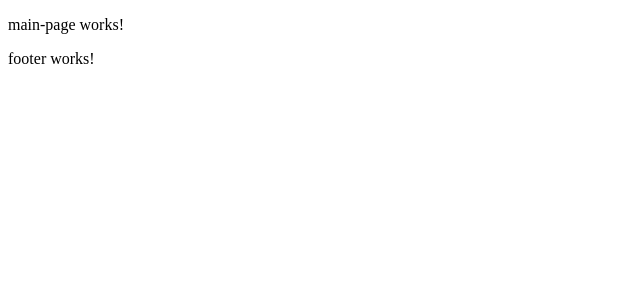
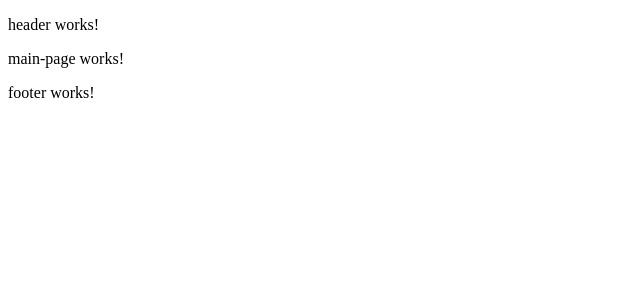
Before and after one commit to atereshkov/DiberWebClient, an Angular app: page / in a window 1280 px wide. Shown: the top 300 px of the page, without its empty margins (0-640 px from the left). Built offline with nearby package versions, Linux system fonts and the light colour scheme.

Commit message:
Added header component

```diff
--- a/src/app/app.component.html
+++ b/src/app/app.component.html
@@ -1,2 +1,3 @@
+<app-header></app-header>
 <router-outlet></router-outlet>
 <app-footer></app-footer>
--- a/src/app/app.module.ts
+++ b/src/app/app.module.ts
@@ -9,13 +9,15 @@ import { AppComponent } from './app.component';
 import { FooterComponent } from './components/footer/footer.component';
 import { MainPageComponent } from './components/main-page/main-page.component';
 import { PageNotFoundComponent } from './components/page-not-found/page-not-found.component';
+import { HeaderComponent } from './components/header/header.component';
 
 @NgModule({
   declarations: [
     AppComponent,
     FooterComponent,
     MainPageComponent,
-    PageNotFoundComponent
+    PageNotFoundComponent,
+    HeaderComponent
   ],
   imports: [
     BrowserModule,
--- /dev/null
+++ b/src/app/components/header/header.component.html
@@ -0,0 +1,3 @@
+<p>
+  header works!
+</p>
--- /dev/null
+++ b/src/app/components/header/header.component.ts
@@ -0,0 +1,15 @@
+import { Component, OnInit } from '@angular/core';
+
+@Component({
+  selector: 'app-header',
+  templateUrl: 'header.component.html',
+  styleUrls: ['header.component.css']
+})
+export class HeaderComponent implements OnInit {
+
+  constructor() { }
+
+  ngOnInit() {
+  }
+
+}
```
Also changed, not shown: src/app/components/header/header.component.css (added), 1 other file (tests, documents, lock files or other folders).
